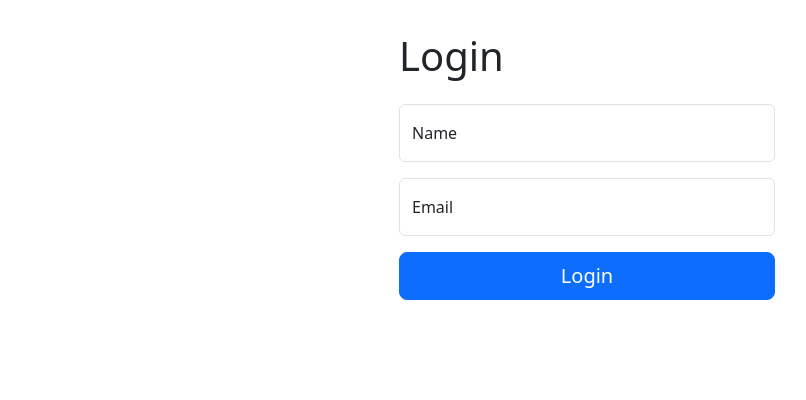
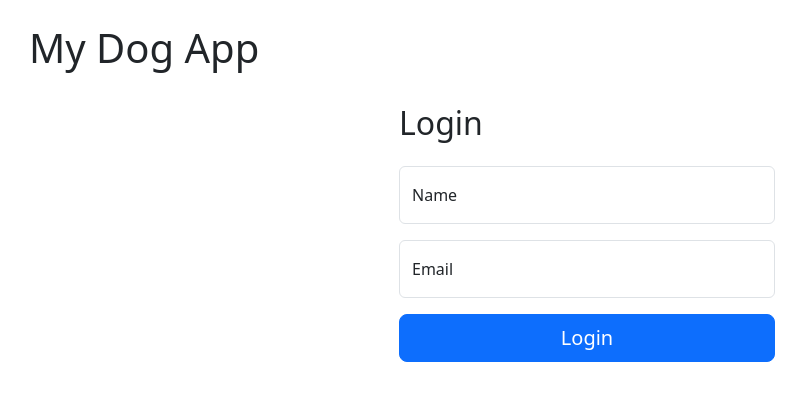
Before and after one commit to briannnelson/dog-finder, a React (Vite) app: page / in a window 1280 px wide. Shown: the top 400 px of the page, without its empty margins (53-859 px from the left). Built offline with nearby package versions, Linux system fonts and the light colour scheme.

Commit message:
Implemented layout and fixed headings h1 and h2

```diff
--- a/src/App.jsx
+++ b/src/App.jsx
@@ -1,17 +1,20 @@
-import { BrowserRouter as Router, Routes, Route } from 'react-router-dom'
-import Login from './pages/Login'
-import Search from './pages/Search'
+import { BrowserRouter as Router, Routes, Route } from "react-router-dom";
+import Layout from "./components/Layout";
+import Login from "./pages/Login";
+import Search from "./pages/Search";
 
 function App() {
-  return (
-    <Router>
-      <Routes>
-        <Route path="/" element={<Login />} />
-        <Route path="/login" element={<Login />} />
-        <Route path="/search" element={<Search />} />
-      </Routes>
-    </Router>
-  )
+	return (
+		<Router>
+			<Routes>
+				<Route path="/" element={<Layout />}>
+					<Route index element={<Login />} />
+					<Route path="login" element={<Login />} />
+					<Route path="search" element={<Search />} />
+				</Route>
+			</Routes>
+		</Router>
+	);
 }
 
-export default App
+export default App;
--- /dev/null
+++ b/src/components/Layout.jsx
@@ -0,0 +1,11 @@
+import { Outlet } from "react-router-dom";
+import { Container } from "react-bootstrap";
+
+export default function Layout() {
+	return (
+		<Container>
+			<h1 className="my-4">My Dog App</h1>
+			<Outlet />
+		</Container>
+	);
+}
--- a/src/pages/Login.jsx
+++ b/src/pages/Login.jsx
@@ -24,7 +24,7 @@ export default function Login() {
 
 	return (
 		<Container style={{ maxWidth: "400px", marginTop: "2rem" }}>
-			<h1 className="mb-4">Login</h1>
+			<h2 className="mb-4">Login</h2>
 			<Form onSubmit={handleSubmit}>
 				<FloatingLabel controlId="formName" label="Name" className="mb-3">
 					<Form.Control
--- a/src/pages/Search.jsx
+++ b/src/pages/Search.jsx
@@ -52,7 +52,7 @@ export default function Search() {
 
 	return (
 		<div>
-			<h1>Search Dogs</h1>
+			<h2>Search Dogs</h2>
 			<label>Breed: </label>
 			<select
 				value={selectedBreed}
```
